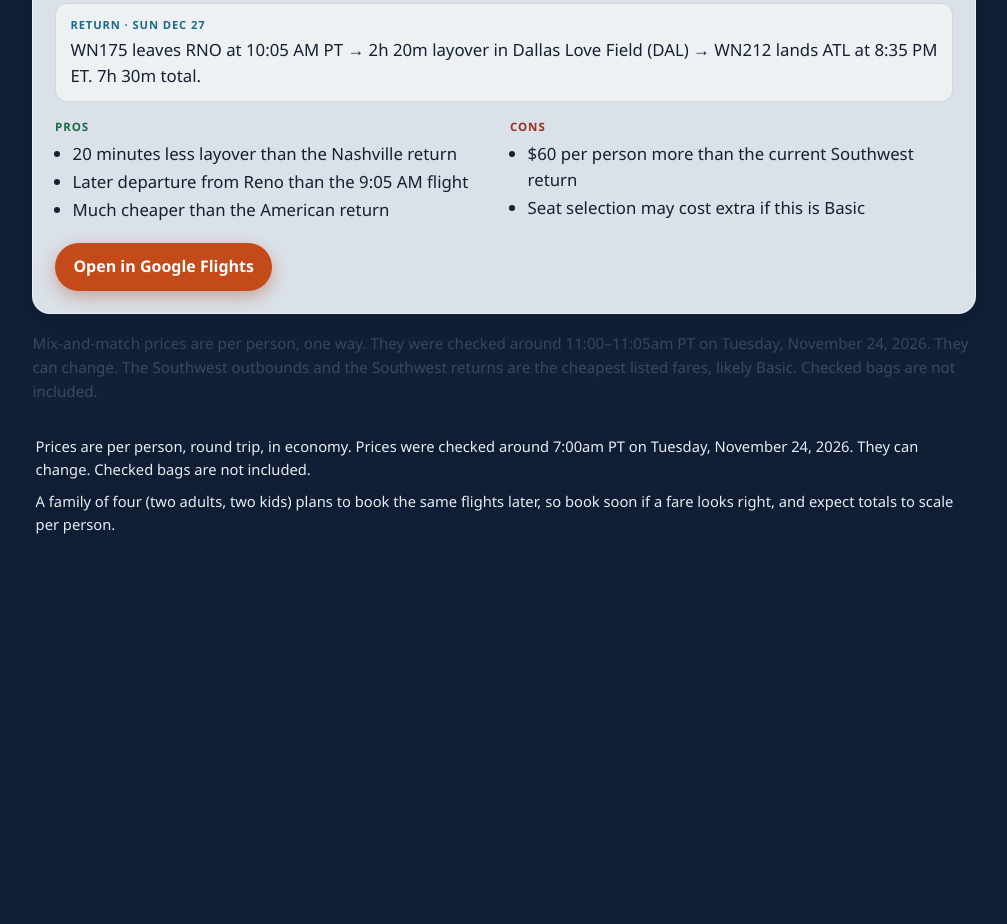
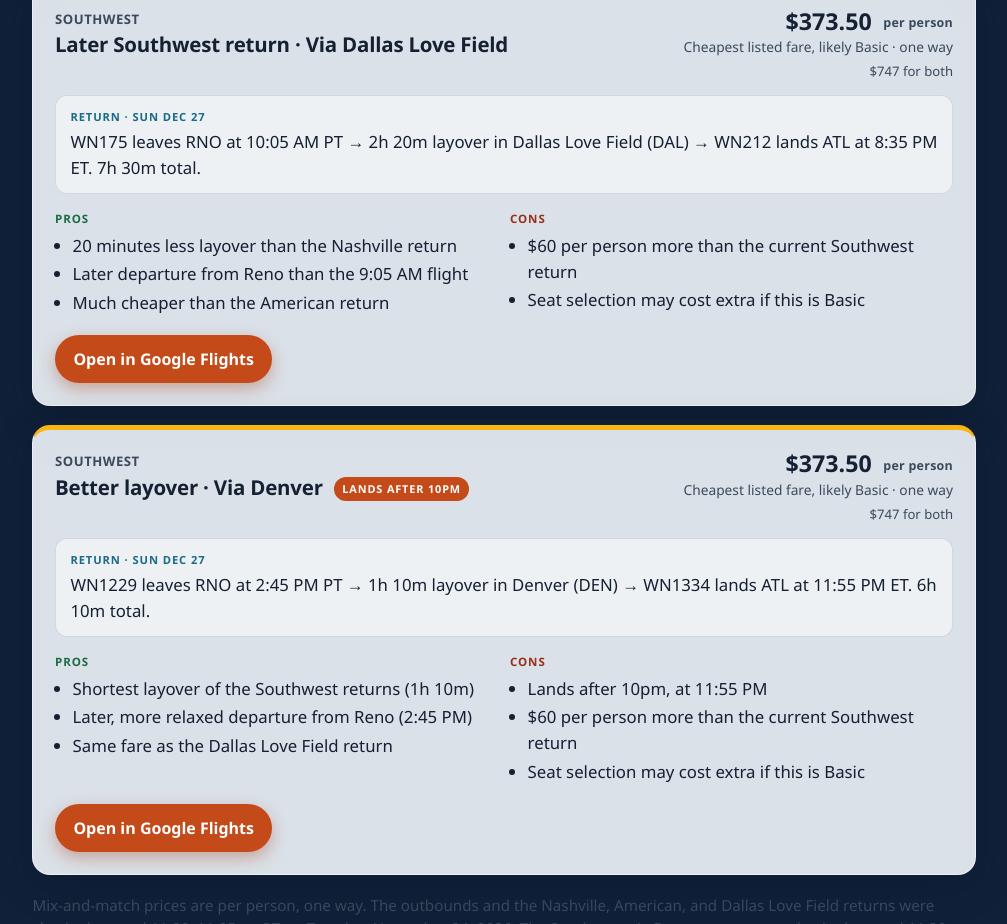
Before and after one commit to StephenOnABike/tahoe-family-rentals, a plain HTML site: page trip/index.html in a window 1280 px wide. Shown: the part 6814-7738 px from the top of the page, without its empty margins (136-1143 px from the left). Before the commit the page ends 7440 px from the top, so only its background shows below. Drawn offline with Linux system fonts and the light colour scheme.

Commit message:
Add Southwest via Denver late-arrival return to mix-and-match options
WN1229/WN1334 on Dec 27 has a 1h 10m Denver layover and lands in Atlanta at 11:55pm. Flagged as landing after 10pm, with mixed totals for both Southwest outbounds.

```diff
--- a/trip/index.html
+++ b/trip/index.html
@@ -974,6 +974,18 @@
             <td>Southwest, 2h 20m layover</td>
           </tr>
           <tr>
+            <td>Option 1 out + SW via DEN</td>
+            <td class="price">$687 <span class="muted">per person</span></td>
+            <td>$1,374</td>
+            <td>Southwest, 1h 10m layover · lands after 10pm</td>
+          </tr>
+          <tr>
+            <td>Option 2 out + SW via DEN</td>
+            <td class="price">$637 <span class="muted">per person</span></td>
+            <td>$1,274</td>
+            <td>Southwest, 1h 10m layover · lands after 10pm</td>
+          </tr>
+          <tr>
             <td>Option 1 out + current SW via BNA</td>
             <td class="price">$627 <span class="muted">per person</span></td>
             <td>$1,254</td>
@@ -1130,7 +1142,47 @@
       <a class="btn" href="https://www.google.com/travel/flights/booking?tfs=CBwQAhpgEgoyMDI2LTEyLTI3Ih8KA1JOTxIKMjAyNi0xMi0yNxoDREFMKgJXTjIDMTc1Ih8KA0RBTBIKMjAyNi0xMi0yNxoDQVRMKgJXTjIDMjEyagcIARIDUk5PcgcIARIDQVRMQAFAAUgBcAGCAQsI____________AZgBAg&amp;curr=USD&amp;hl=en" target="_blank" rel="noopener noreferrer">Open in Google Flights</a>
     </article>
 
-    <p class="note" style="margin: 1rem 0 1.5rem;">Mix-and-match prices are per person, one way. They were checked around 11:00–11:05am PT on Tuesday, November 24, 2026. They can change. The Southwest outbounds and the Southwest returns are the cheapest listed fares, likely Basic. Checked bags are not included.</p>
+    <article class="card southwest" id="mix-ret-sw-den">
+      <div class="card-head">
+        <div>
+          <div class="airline">Southwest</div>
+          <h3>Better layover · Via Denver <span class="badge" style="background:var(--jacket);">Lands after 10pm</span></h3>
+        </div>
+        <div class="fares">
+          <div class="amount">$373.50 <span class="per-label">per person</span></div>
+          <span class="alt">Cheapest listed fare, likely Basic · one way</span>
+          <span class="per-person">$747 for both</span>
+        </div>
+      </div>
+      <div class="legs">
+        <div class="leg">
+          <div class="leg-label">Return · Sun Dec 27</div>
+          <p>WN1229 leaves RNO at 2:45 PM PT → 1h 10m layover in Denver (DEN) → WN1334 lands ATL at 11:55 PM ET. 6h 10m total.</p>
+        </div>
+      </div>
+      <div class="pc">
+        <div class="pros">
+          <h4>Pros</h4>
+          <ul>
+            <li>Shortest layover of the Southwest returns (1h 10m)</li>
+            <li>Later, more relaxed departure from Reno (2:45 PM)</li>
+            <li>Same fare as the Dallas Love Field return</li>
+          </ul>
+        </div>
+        <div class="cons">
+          <h4>Cons</h4>
+          <ul>
+            <li>Lands after 10pm, at 11:55 PM</li>
+            <li>$60 per person more than the current Southwest return</li>
+            <li>Seat selection may cost extra if this is Basic</li>
+          </ul>
+        </div>
+      </div>
+      <a class="btn" href="https://www.google.com/travel/flights/booking?tfs=CBwQAhpkEgoyMDI2LTEyLTI3IiAKA1JOTxIKMjAyNi0xMi0yNxoDREVOKgJXTjIEMTIyOSIgCgNERU4SCjIwMjYtMTItMjcaA0FUTCoCV04yBDEzMzQoAWoHCAESA1JOT3IHCAESA0FUTEABSAFwAYIBCwj___________8BmAEC&amp;tfu=CnhDalJJTVZKRlN6aHVOR0pwTW5kQlJIaExiMUZDUnkwdExTMHRMUzE1Ykc0eU1DMXVNa0ZCUVVGQlIzTkdOV000U1dObWJsTkJFZzFYVGpFeU1qbDhWMDR4TXpNMEdnc0l5S01DRUFJYUExVlRSRGdjY01pakFnPT0SAggAIgMSATA&amp;curr=USD&amp;hl=en" target="_blank" rel="noopener noreferrer">Open in Google Flights</a>
+    </article>
+
+
+    <p class="note" style="margin: 1rem 0 1.5rem;">Mix-and-match prices are per person, one way. The outbounds and the Nashville, American, and Dallas Love Field returns were checked around 11:00–11:05am PT on Tuesday, November 24, 2026. The Southwest via Denver return was checked around 11:30am PT the same day. They can change. The Southwest outbounds and the Southwest returns are the cheapest listed fares, likely Basic. Checked bags are not included.</p>
 
     <footer class="foot">
       <p>Prices are per person, round trip, in economy. Prices were checked around 7:00am PT on Tuesday, November 24, 2026. They can change. Checked bags are not included.</p>
```
